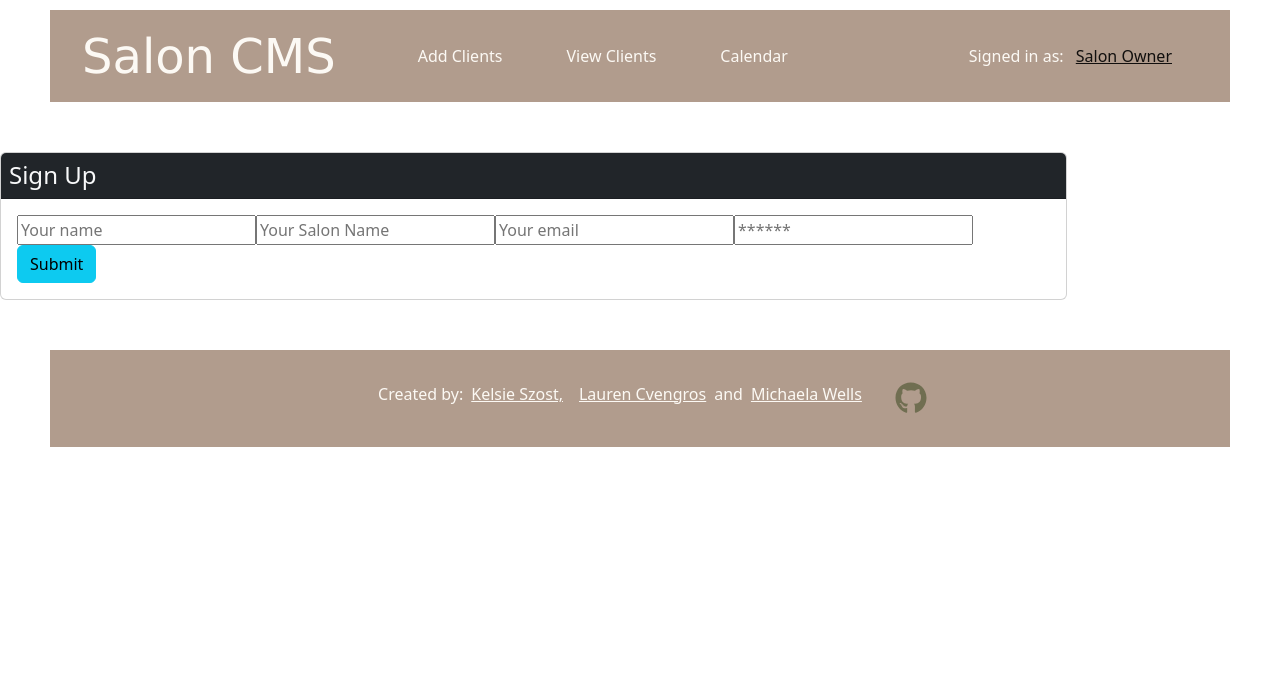
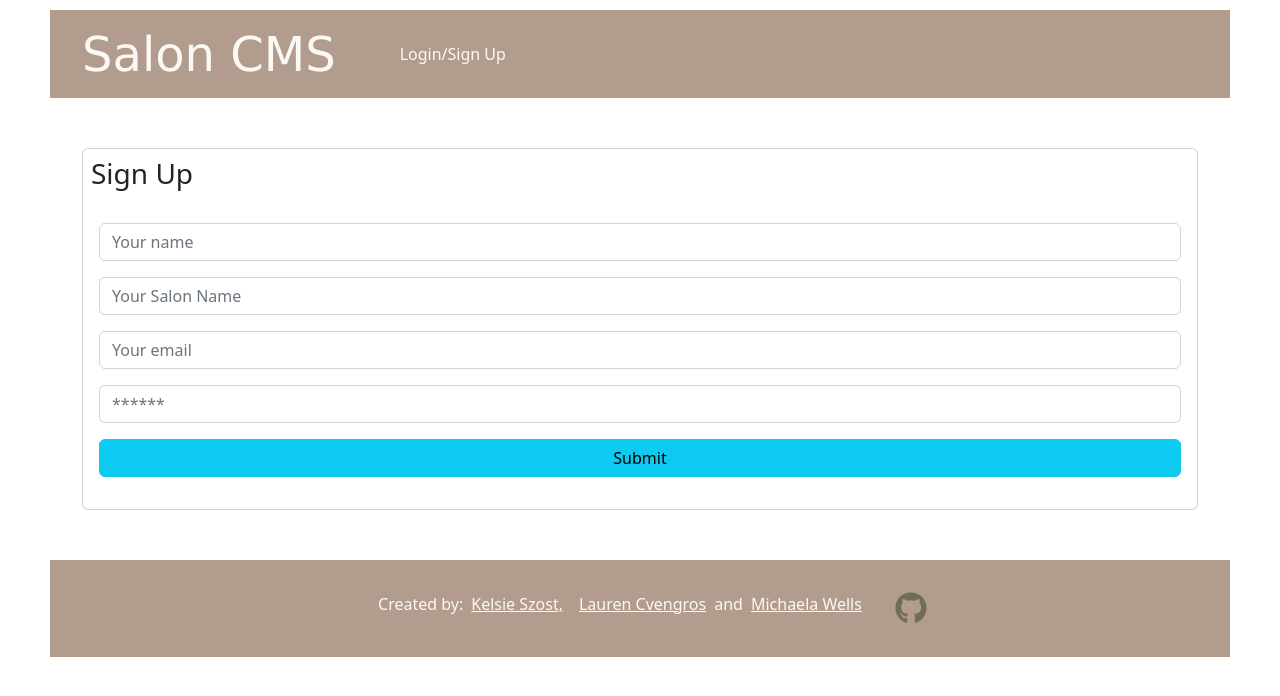
Before and after one commit to Laurencvengros/Salon-cms, a React (Create React App) app in the folder client/: page /signup in a window 1280 px wide. Shown: the top 696 px of the page. Built offline with nearby package versions, Linux system fonts and the light colour scheme.

Commit message:
updated the auth on the navigation bar to limit what you can see when you're not logged in. Added log out button and function. pushing to branch to pull on laptop to see if I can run our work on there since desktop node.js version isn't compatible

```diff
--- a/client/package.json
+++ b/client/package.json
@@ -2,7 +2,7 @@
   "name": "salon-cms",
   "version": "0.1.0",
   "private": true,
-  "proxy": "http://localhost:3001",
+  "proxy": "",
   "dependencies": {
     "@aldabil/react-scheduler": "^2.6.3",
     "@apollo/client": "^3.7.3",
--- a/client/src/components/Clients.js
+++ b/client/src/components/Clients.js
@@ -3,7 +3,7 @@ import Card from "react-bootstrap/Card";
 import Col from "react-bootstrap/Col";
 import Row from "react-bootstrap/Row";
 import  Container from 'react-bootstrap/Container';
-import AddClient from "./AddClient";
+import addClient from "./addClient";
 
 
 
@@ -36,7 +36,7 @@ function Clients(props) {
         ))}
          </Row>
       </div>
-      {props.formIsOpen ? <AddClient setClients={setClients}
+      {props.formIsOpen ? <addClient setClients={setClients}
         onCancel={props.closeClientForm} /> : <button className="addClientBtn" onClick={props.openClientForm}>Add New Client</button>}
     </div>
     </Container>
--- a/client/src/components/Login.js
+++ b/client/src/components/Login.js
@@ -5,6 +5,7 @@ import { LOGIN_USER } from '../utils/mutations';
 
 
 import Auth from '../utils/auth';
+import Container from 'react-bootstrap/esm/Container';
 
 const Login = (props) => {
   const [userData, setUserData] = useState({ email: '', password: '' });
@@ -30,10 +31,10 @@ const Login = (props) => {
       });
 
       Auth.login(data.login.token);
-      console.log('success')
+      console.log('success!')
     } catch (e) {
       console.error(e);
-      console.log('error loggin in')
+      console.log('error logging in')
     }
 
 
@@ -45,39 +46,50 @@ const Login = (props) => {
   };
 
   return (
-    <main className="flex-row justify-center mb-4">
-      <div className="col-12 col-lg-10">
-        <div className="card">
-          <h4 className="card-header bg-dark text-light p-2">Login</h4>
-          <div className="card-body">
+  <React.Fragment>
+    <Container className="container">
+      <main>
+        <div className='card'>
+            <h3 className="p-2">Login</h3>
+            <div className="card-body mb-3">
               {data ? (
-              <Link to="/">back to the homepage.</Link>
+                <Link to="/home">back to the homepage!</Link>
               ) : (
+                <form onSubmit={handleFormSubmit}>
 
-              <form onSubmit={handleFormSubmit}>
+                  <div className="mb-3">
+                    <label> Email Address: </label>
                       <input
-                  className="form-input"
+                        className="form-input form-control"
                         placeholder="Your email"
                         name="email"
                         type="email"
                         value={userData.email}
                         onChange={handleInputChange}
                       />
+                  </div>
+
+                  <div className="mb-3">
+                    <label> Password: </label>
                   <input
-                  className="form-input"
+                    className="form-input form-control"
                     placeholder="******"
                     name="password"
                     type="password"
                     value={userData.password}
                     onChange={handleInputChange}
                   />
+                  </div>
+
+                  <div className="d-grid">
                     <button
-                  className="btn btn-block btn-info"
+                      className="btn btn-info"
                       style={{ cursor: 'pointer' }}
-                  type="submit"
-                >
+                      type="submit">
                       Submit
                     </button>
+                  </div>
+
                 </form>
 
               )}
@@ -88,13 +100,49 @@ const Login = (props) => {
                 </div>
               )}
             </div>
-          <p className="forgot-password text-right">
+
+
+              <p style={{ paddingLeft:'15pt'}}>
                 Don't have an account? <a href="/signup"> sign up here</a>
               </p>
-        </div>
+
+
           </div>
       </main>
+    </Container>
+</React.Fragment>
   );
 };
 
 export default Login;
+
+//       <main>
+//       <form>
+//           <div className="mb-3">
+//             <label>Email address</label>
+//             <input
+//               type="email"
+//               className="form-control"
+//               placeholder="Enter email"
+//             />
+//           </div>
+
+
+//           <div className="mb-3">
+//             <label>Password</label>
+//             <input
+//               type="password"
+//               className="form-control"
+//               placeholder="Enter password"
+//             />
+//           </div>
+
+//           <div className="d-grid">
+
+
+//           </div>
+//         </form>
+//         </main>
+// };
+
+// export default Login;
--- a/client/src/components/Navigation.js
+++ b/client/src/components/Navigation.js
@@ -1,17 +1,33 @@
+import React, { useState } from 'react';
 import Container from "react-bootstrap/Container";
 import Nav from "react-bootstrap/Nav";
 import Navbar from "react-bootstrap/Navbar";
 import { NavLink } from "react-router-dom";
 
+
+import Auth from '../utils/auth';
+
 function Navigation() {
+
+  const logout = (event) => {
+    event.preventDefault();
+    Auth.logout();
+  };
+
   return (
+
     <Navbar collapseOnSelect expand="lg">
       <Container>
         <NavLink to="/home" className="navBrand">
           Salon CMS
         </NavLink>
+
         <Navbar.Toggle aria-controls="responsive-navbar-nav" />
         <Navbar.Collapse id="responsive-navbar-nav">
+
+
+            {Auth.loggedIn() ? (
+                <>
                   <Nav className="me-auto">
                     <NavLink to="/clients" className="navLinks">
                       Add Clients
@@ -23,17 +39,34 @@ function Navigation() {
                       Calendar
                     </NavLink>
                   </Nav>
+
                   <Nav>
                     <Navbar.Text className="navText">
                       Signed in as:{" "}
                       <a className="signedIn" href="#login">
                         Salon Owner
                       </a>
+                        <NavLink style={{fontSize:"10pt"}} onClick={logout}>
+                          <button className='btn'>
+                            LogOut
+                          </button>
+                        </NavLink>
                     </Navbar.Text>
                   </Nav>
+                </>
+              ) : (
+                  <NavLink to="/" className="navLinks justify-content-end"> Login/Sign Up </NavLink>
+              )}
+
+
           </Navbar.Collapse>
       </Container>
     </Navbar>
+
+
+
+
+
   );
 }
 
--- a/client/src/components/Signup.js
+++ b/client/src/components/Signup.js
@@ -4,6 +4,7 @@ import Auth from '../utils/auth';
 
 import { useMutation } from '@apollo/client';
 import { ADD_USER } from '../utils/mutations';
+import { Container } from 'react-bootstrap';
 
 
 
@@ -48,56 +49,72 @@ const SignUp = () => {
 
 
    return (
-    <main className="flex-row justify-center mb-4">
-      <div className="col-12 col-lg-10">
+    <React.Fragment>
+      <Container className="container">
+        <main>
           <div className="card">
-          <h4 className="card-header bg-dark text-light p-2">Sign Up</h4>
-          <div className="card-body">
+            <h3 className="p-2">Sign Up</h3>
+            <div className="card-body mb-3">
               {data ? (
                 <p>
                   Success!
                 </p>
               ) : (
                 <form onSubmit={handleFormSubmit}>
+
+                  <div className="mb-3">
                     <input
-                  className="form-input"
+                      className="form-input form-control"
                       placeholder="Your name"
                       name="name"
                       type="text"
                       value={userData.name}
                       onChange={handleInputChange}
                     />
+                  </div>
+
+                  <div className="mb-3">
                   <input
-                  className="form-input"
+                    className="form-input form-control"
                     placeholder="Your Salon Name"
                     name="salonName"
                     type="text"
                     value={userData.salonName}
                     onChange={handleInputChange}
                   />
+                  </div>
+
+                  <div className="mb-3">
                   <input
-                  className="form-input"
+                    className="form-input form-control"
                     placeholder="Your email"
                     name="email"
                     type="email"
                     value={userData.email}
                     onChange={handleInputChange}
                   />
+                  </div>
+
+                  <div className="mb-3">
                   <input
-                  className="form-input"
+                    className="form-input form-control"
                     placeholder="******"
                     name="password"
                     type="password"
                     value={userData.password}
                     onChange={handleInputChange}
                   />
+                  </div>
+
+                  <div className="d-grid">
                   <button
-                  className="btn btn-block btn-info"
+                    className="btn btn-info"
                     style={{ cursor: 'pointer' }}
                     type="submit"
                   >
                     Submit
                   </button>
+                  </div>
                 </form>
               )}
 
@@ -108,8 +125,9 @@ const SignUp = () => {
               )}
             </div>
           </div>
-      </div>
         </main>
+      </Container>
+    </React.Fragment>
   );
 };
 
```
Lines whose indentation alone changed are shown as unchanged.
